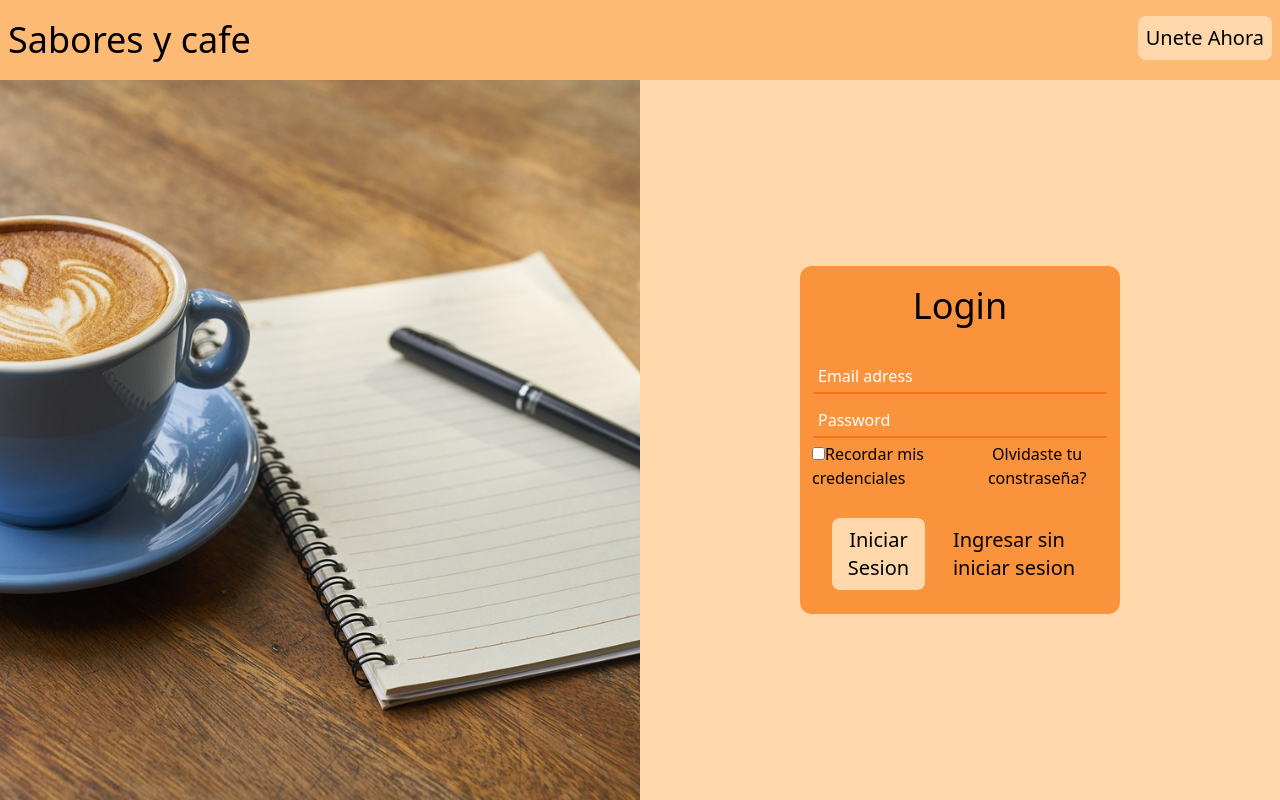
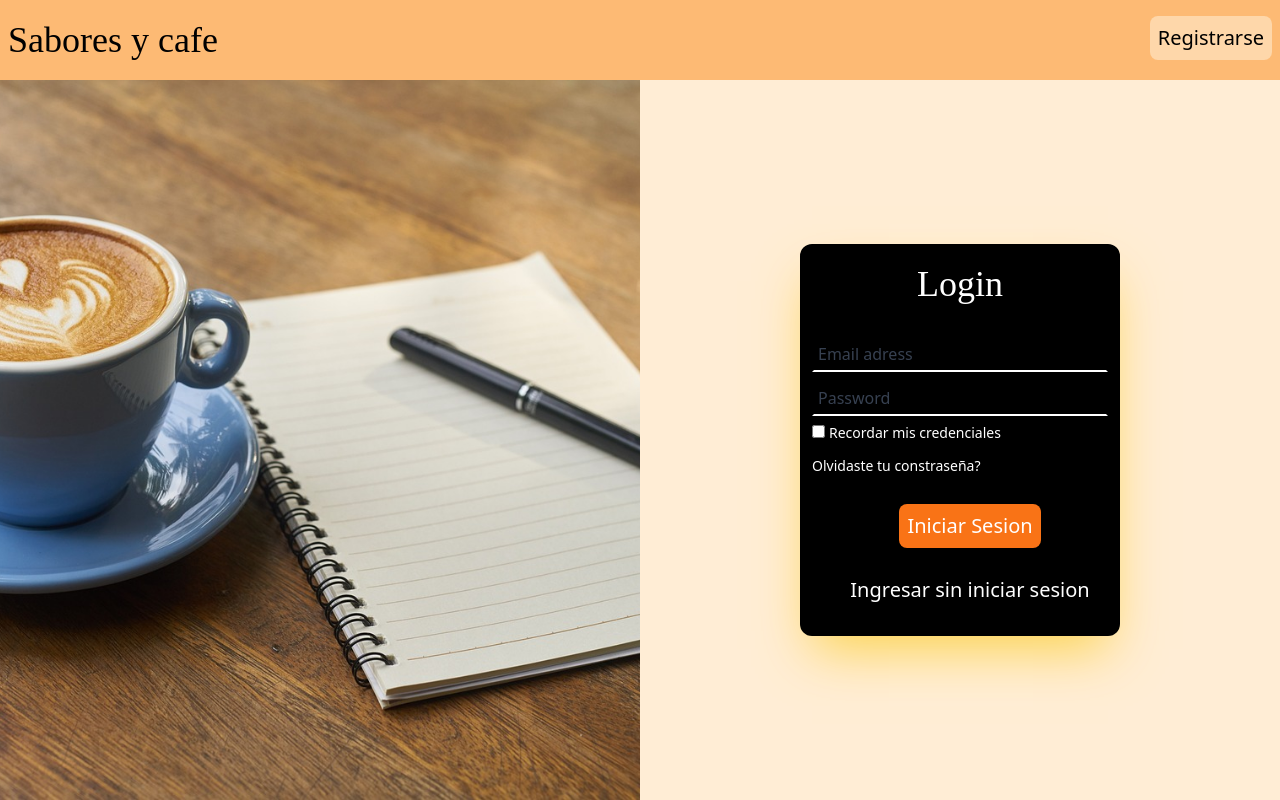
Before and after one commit to No-Country/c14-49-n-nest, a React (Vite) app: page /login in a window 1280 px wide. Built offline with nearby package versions, Linux system fonts and the light colour scheme.

Commit message:
estilo login

```diff
--- a/src/components/Login/Login.jsx
+++ b/src/components/Login/Login.jsx
@@ -1,8 +1,8 @@
 import { useForm } from "react-hook-form";
 import {useNavigate} from "react-router-dom"
 import axios from "axios"
-const Login = ({ access, setAccess }) => {
-  const { register, handleSubmit } = useForm();
+const Login = ({ setAccess }) => {
+  const { register, handleSubmit,formState: { errors } } = useForm();
   const navigate = useNavigate();
   const toRegister=()=>{
     navigate("/register")
@@ -29,7 +29,7 @@ const Login = ({ access, setAccess }) => {
     <div className="flex flex-col h-full w-full min-h-screen">
       <div className='flex justify-between h-[10vh] p-2 bg-orange-300 items-center'>
           <p className='text-4xl font-jacques-francois-shadow self-center'>Sabores y cafe</p>
-          <button  onClick={toRegister} className='self-center bg-orange-200 p-2 rounded-lg  mb-3 mt-2 ml-5 text-xl hover:bg-orange-100 '>Unete Ahora</button>
+          <button  onClick={toRegister} className='self-center bg-orange-200 p-2 rounded-lg  mb-3 mt-2 ml-5 text-xl hover:bg-orange-100 '>Registrarse</button>
       </div>
       <div className='flex'>
         <div className='w-1/2'>
@@ -39,21 +39,23 @@ const Login = ({ access, setAccess }) => {
             alt="Problemas al cargar la imagen"
           />
         </div>
-        <div className='flex items-center justify-center w-1/2 bg-orange-200'>
-          <form className='bg-orange-400 flex flex-col p-3 w-1/2 rounded-xl' onSubmit={handleSubmit(onSubmit)}>
-            <h3 className='self-center text-4xl font-jacques-francois-shadow py-2 mb-5'>Login</h3>
-            <input className='my-1 p-1 border-2 border-t-transparent border-orange-500 bg-transparent border-r-transparent border-l-transparent placeholder:text-white' placeholder="Email adress"{...register("email", { required: true})}/>
-            <input className='my-1 p-1 border-2 border-t-transparent border-orange-500 bg-transparent border-r-transparent border-l-transparent placeholder:text-white' placeholder="Password"{...register("password",{ required: true})} />
-            <div className='flex  justify-between w-full'>
-                <div>
-                <input type="checkbox" id="miCheckbox" />
-                <label className='hover:text-white' htmlFor="miCheckbox">Recordar mis credenciales</label>
+        <div className='flex items-center justify-center w-1/2 bg-orange-100'>
+          <form className='bg-black flex flex-col p-3 w-1/2 rounded-xl shadow-2xl shadow-amber-300 ' onSubmit={handleSubmit(onSubmit)}>
+            <h3 className='self-center text-4xl font-jacques-francois-shadow py-2 mb-5 text-white'>Login</h3>
+            <input className='my-1 p-1 border-2 border-t-transparent text-white border-white bg-transparent border-r-transparent border-l-transparent placeholder:text-gray-700' placeholder="Email adress"{...register("email", { required: true})}/>
+            {errors.email && <span  className="text-red-800 mx-3">Complete el campo</span>}
+            <input className='my-1 p-1 border-2 border-t-transparent text-white border-white bg-transparent border-r-transparent border-l-transparent placeholder:text-gray-700' placeholder="Password"{...register("password",{ required: true})} />
+            {errors.password && <span  className="text-red-800 mx-3">Complete el campo</span>}
+            <div className='flex  justify-between w-full xl:flex-col  xl:items-start'>
+                <div className="xl:w-full">
+                <input type="checkbox" className="mr-1" id="miCheckbox" />
+                <label className='hover:text-orange-500 text-white xl:text-sm' htmlFor="miCheckbox">Recordar mis credenciales</label>
                 </div>
-                <button className='hover:text-white'>Olvidaste tu constraseña?</button>
+                <button className='hover:text-orange-500 text-white xl:text-sm xl:mt-3'>Olvidaste tu constraseña?</button>
             </div>
-            <div className='flex items-center justify-center w-full mt-5'>
-                <button className=' bg-orange-200 p-2 rounded-lg  mb-3 mt-2 ml-5 text-xl hover:bg-orange-100 ' type="submit">Iniciar Sesion</button>
-                <p className='p-2 rounded-lg  mb-3 mt-2 ml-5 text-xl hover:text-orange-100' onClick={goHome} type="submit">Ingresar sin iniciar sesion</p>
+            <div className='flex items-center justify-center w-full mt-5 xl:flex-col md:flex-row'>
+                <button className=' bg-orange-500 p-2 rounded-lg  text-white mb-3 mt-2 ml-5 text-xl hover:bg-orange-400 ' type="submit">Iniciar Sesion</button>
+                <p className='p-2 rounded-lg  mb-3 mt-2 ml-5 text-xl hover:text-orange-400 text-white' onClick={goHome} type="submit">Ingresar sin iniciar sesion</p>
             </div>
             <div className='flex items-center justify-center w-full'>
             </div>
--- a/src/components/Register/Register.jsx
+++ b/src/components/Register/Register.jsx
@@ -4,7 +4,7 @@ import axios from "axios";
 
 const Register = () => {
   const navigate = useNavigate();
-  const { register, handleSubmit } = useForm();
+  const { register, handleSubmit,formState: { errors } } = useForm();
   const goToLogin = () => {
     navigate("/login");
   };
@@ -12,7 +12,10 @@ const Register = () => {
     const termsAccepted = data.termsAccepted;
 
     if (!termsAccepted) {
-      alert("Debes aceptar los términos y condiciones para registrarte.");
+      <div>
+        Debes aceptar los términos y condiciones para registrarte.
+      </div>
+      // ("Debes aceptar los términos y condiciones para registrarte.");
       return;
     }
 
@@ -25,7 +28,7 @@ const Register = () => {
         }
       })
       .catch((error) => {
-        alert("Algo falló", error);
+        console.log("Algo falló", error);
       });
   };
   return (
@@ -53,23 +56,30 @@ const Register = () => {
     <div className="flex flex-row justify-center items-center">
       <div className="flex flex-col">
         <input className="m-3 rounded-md p-2" placeholder="Nombre completo" {...register("name", { required: true })} />
-        <input className="m-3 rounded-md p-2" placeholder="Numero de telefono" {...register("phoneNumber")} />
+        {errors.name && <span className="text-red-800 mx-3">Complete el campo</span>}
+        <input className="m-3 rounded-md p-2" placeholder="Numero de telefono" {...register("phoneNumber", { required: true })} />
+        {errors.phoneNumber && <span  className="text-red-800 mx-3">Complete el campo</span>}
         <input
             type="date"
             className="m-3 rounded-md p-2"
             placeholder="Date of Birth"
-          {...register("birthDate")} />
+          {...register("birthDate", { required: true })} />
+          {errors.birthDate && <span className="text-red-800 mx-3">Complete el campo</span>}
       </div>
       <div className="flex flex-col">
-        <input className="m-3 rounded-md p-2" placeholder="Email address" {...register("email", { required: true })} />
-        <input className="m-3 rounded-md p-2" placeholder="Password" {...register("password")} />
-        <input className="m-3 rounded-md p-2" placeholder="Confirm password" {...register("confirmPassword")} />
+        <input className="m-3 rounded-md p-2" type="email" placeholder="Email address" {...register("email", { required: true })} />
+        {errors.email && <span className="text-red-800 mx-3">Complete el campo</span>}
+        <input className="m-3 rounded-md p-2" placeholder="Password" {...register("password", { required: true })} />
+        {errors.password && <span className="text-red-800 mx-3">Complete el campo</span>}
+        <input className="m-3 rounded-md p-2" placeholder="Confirm password" {...register("confirmPassword", { required: true })} />
+        {errors.confirmPassword && <span className="text-red-800 mx-3">Complete el campo</span>}
       </div>
     </div>
     <div className="text-center mt-5">
           <input type="checkbox" id="termsAccepted" {...register("termsAccepted")} />
           <label className="font-inter text-black hover:text-white" htmlFor="termsAccepted">Acepto los términos y condiciones</label>
         </div>
+        {onSubmit}
     <div className="text-center mt-4">
     <button className="w-32 bg-black rounded-lg text-white p-3 mx-auto font-inter mb-7" type="submit">Crear cuenta</button>
   </div>
--- a/tailwind.config.js
+++ b/tailwind.config.js
@@ -4,8 +4,8 @@ module.exports = {
   theme: {
     extend: {
       fontFamily: {
-        // 'jacques-francois-shadow': ['Jacques Francois Shadow', 'cursive'],
-        // 'inter': ['Inter', 'sans'],
+        'jacques-francois-shadow': ['"Jacques Francois Shadow"', 'cursive'],
+        'inter': ['Inter', 'sans'],
       },
     },
   },
```
